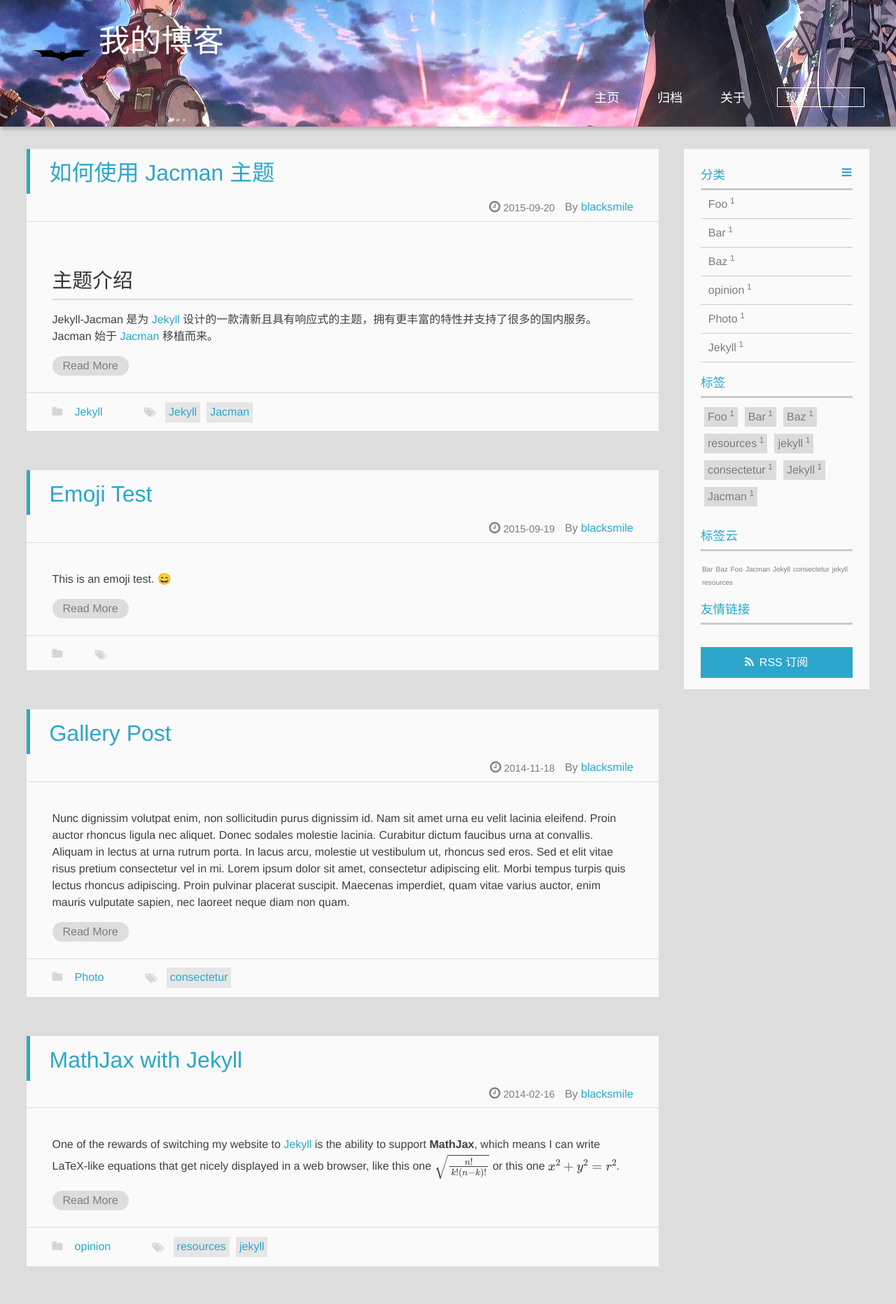
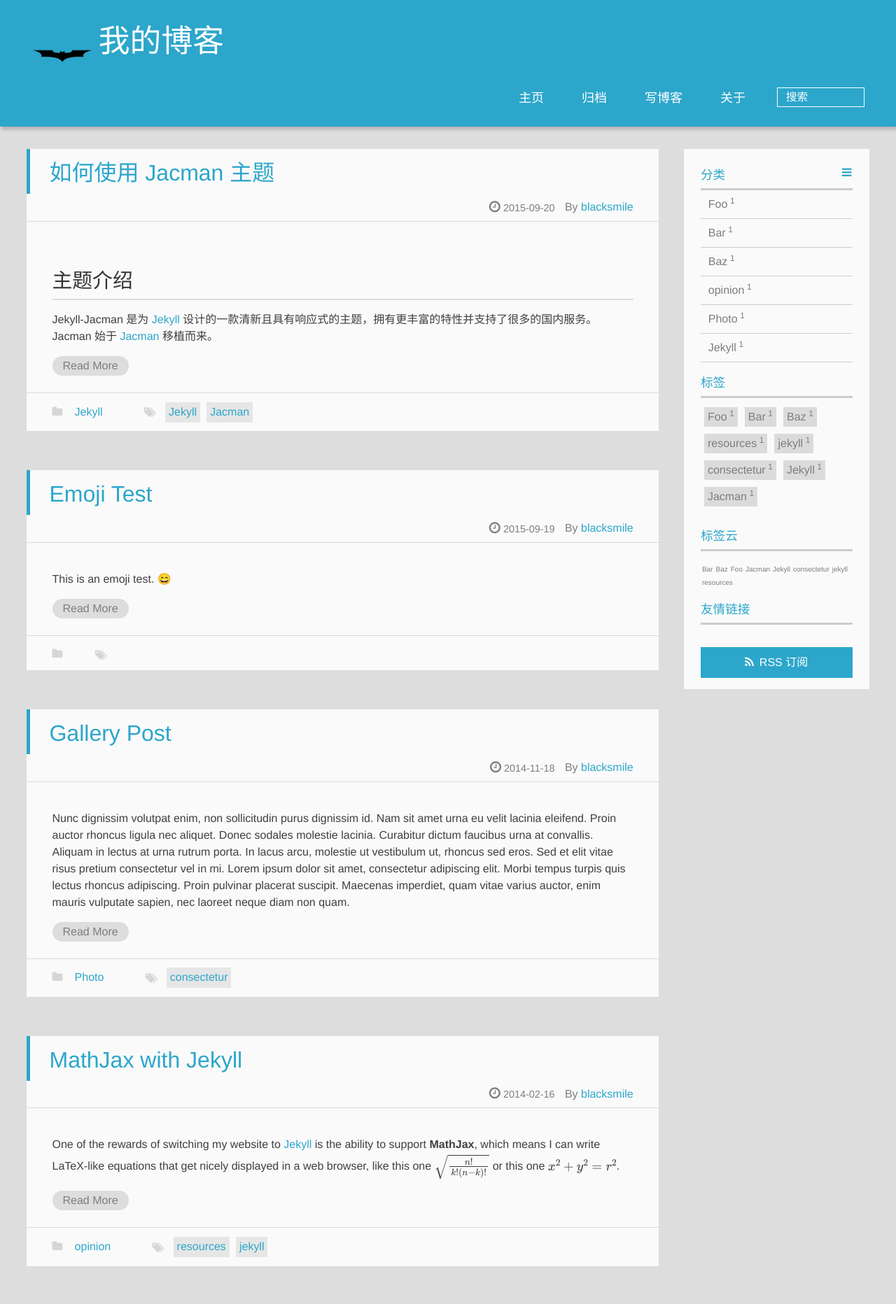
Before and after one commit to blacksmile/blacksmile.github.io, a Jekyll site: the page built from index.html, in a window 1280 px wide. Shown: the top 1864 px of the page at 70% size. Built offline with Jekyll 4.4.1, drawn with Linux system fonts in a browser that asks for light colours; emoji names are drawn with the system emoji font; formulas are drawn with MathJax 3; the list of posts is cut into pages by our own code.

Commit message:
furst push

```diff
--- a/_config.yml
+++ b/_config.yml
@@ -41,6 +41,7 @@ language: zh-CN    ## blog site languages: en, zh-CN, zh-TW, de
 menu:
   主页: /
   归档: /archives
+  写博客: /word
   关于: /about
 ## 你可以创建`tags`和`categories`文件夹（我已经创建了它们）。
 ## 并在每个文件中创建一个`index.md`文件。
@@ -71,7 +72,7 @@ imglogo:
 favicon: img/favicon.ico    ## 网站图标                          size：32px * 32px，推荐`.ico`，请将图片放入主题文件夹`/ jacman / source / img`。
 apple_icon: img/jacman.jpg  ## 苹果设备上的图标，背景不要透明      size：114px * 114px，请将图片放入主题文件夹`/ jacman / source / img`。
 author_img: img/author.jpg  ## 网站底部的博主头像                 size：220px * 220px.display作者头像picture.if不想显示，请不要设置此项。
-banner_img: img/banner.jpg ## 博客顶部的图片                     size：1920px * 200px +。 横幅图片
+banner_img: ##img/banner.jpg ## 博客顶部的图片                     size：1920px * 200px +。 横幅图片
 
 #### 首页相关
 index:
--- /dev/null
+++ b/word/index.html
@@ -0,0 +1,4 @@
+---
+layout: word
+type: word
+---
```
